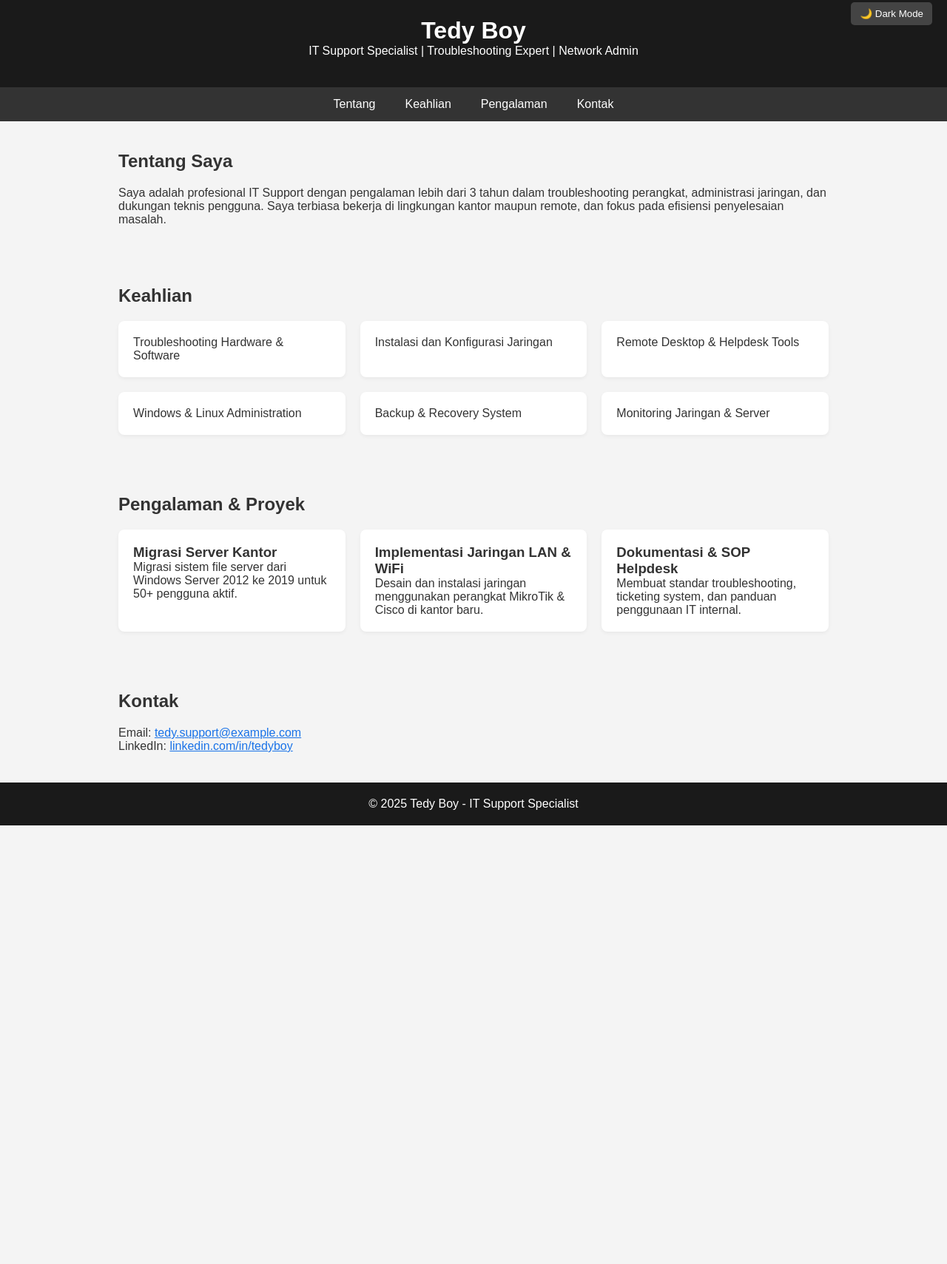
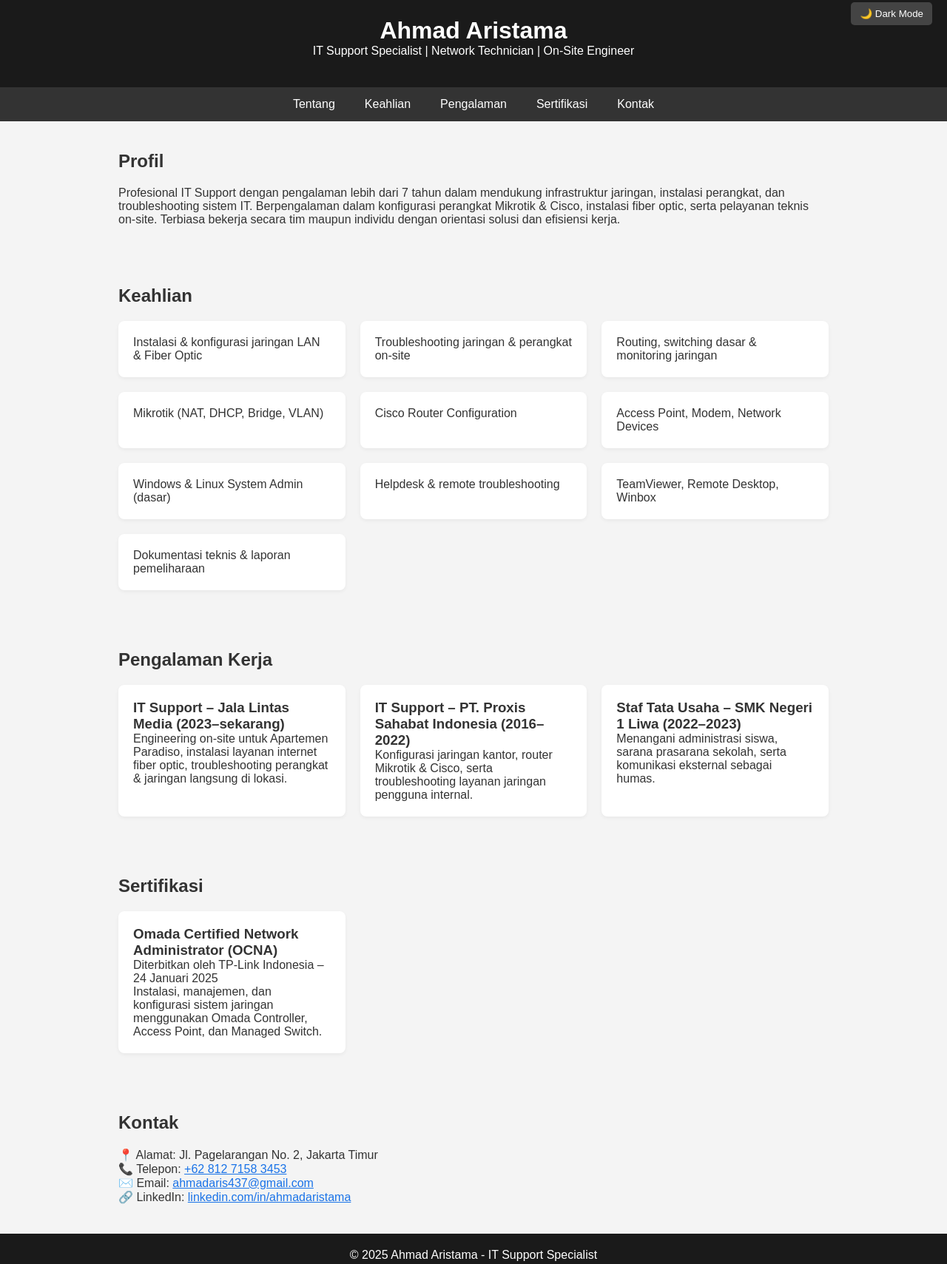
Before and after one commit to ahmad85-cyber/portofolio, a plain HTML site: page index.html in a window 1280 px wide. Shown: the part 17-1726 px from the top of the page at 74% size. Before the commit the page ends 1133 px from the top, so only its background shows below. Drawn offline with Linux system fonts and the light colour scheme.

Commit message:
Add files via upload

```diff
--- a/index.html
+++ b/index.html
@@ -2,7 +2,7 @@
 <html lang="id">
 <head>
   <meta charset="UTF-8">
-  <title>Portofolio IT Support - Tedy Boy</title>
+  <title>Ahmad Aristama - IT Support</title>
   <meta name="viewport" content="width=device-width, initial-scale=1.0">
   <style>
     :root {
@@ -13,7 +13,6 @@
       --card-bg: white;
       --link-color: #1a73e8;
     }
-
     body.dark {
       --bg-color: #121212;
       --text-color: #e0e0e0;
@@ -22,7 +21,6 @@
       --card-bg: #1e1e1e;
       --link-color: #90caf9;
     }
-
     * { box-sizing: border-box; margin: 0; padding: 0; }
     body {
       font-family: Arial, sans-serif;
@@ -30,7 +28,6 @@
       color: var(--text-color);
       transition: background 0.3s, color 0.3s;
     }
-
     header {
       background: var(--header-bg);
       color: white;
@@ -38,7 +35,6 @@
       text-align: center;
       position: relative;
     }
-
     .theme-toggle {
       position: absolute;
       top: 20px;
@@ -50,63 +46,51 @@
       cursor: pointer;
       border-radius: 5px;
     }
-
     nav {
       background: var(--nav-bg);
       display: flex;
       justify-content: center;
       flex-wrap: wrap;
     }
-
     nav a {
       color: white;
       padding: 14px 20px;
       text-decoration: none;
       display: block;
     }
-
     nav a:hover {
       background: #444;
     }
-
     section {
       padding: 40px 20px;
       max-width: 1000px;
       margin: auto;
     }
-
     h2 {
       margin-bottom: 20px;
-      color: var(--text-color);
     }
-
     .skill-list, .project-list {
       display: grid;
       gap: 20px;
     }
-
     .skill-item, .project-item {
       background: var(--card-bg);
       padding: 20px;
       border-radius: 8px;
       box-shadow: 0 2px 5px rgba(0,0,0,0.05);
     }
-
     footer {
       background: var(--header-bg);
       color: white;
       text-align: center;
       padding: 20px;
     }
-
     a { color: var(--link-color); }
-
     @media (min-width: 600px) {
       .skill-list, .project-list {
         grid-template-columns: repeat(2, 1fr);
       }
     }
-
     @media (min-width: 900px) {
       .skill-list, .project-list {
         grid-template-columns: repeat(3, 1fr);
@@ -117,8 +101,8 @@
 <body>
 
 <header>
-  <h1>Tedy Boy</h1>
-  <p>IT Support Specialist | Troubleshooting Expert | Network Admin</p>
+  <h1>Ahmad Aristama</h1>
+  <p>IT Support Specialist | Network Technician | On-Site Engineer</p>
   <button class="theme-toggle" onclick="toggleTheme()">🌙 Dark Mode</button>
 </header>
 
@@ -126,60 +110,77 @@
   <a href="#tentang">Tentang</a>
   <a href="#keahlian">Keahlian</a>
   <a href="#pengalaman">Pengalaman</a>
+  <a href="#sertifikasi">Sertifikasi</a>
   <a href="#kontak">Kontak</a>
 </nav>
 
 <section id="tentang">
-  <h2>Tentang Saya</h2>
-  <p>Saya adalah profesional IT Support dengan pengalaman lebih dari 3 tahun dalam troubleshooting perangkat, administrasi jaringan, dan dukungan teknis pengguna. Saya terbiasa bekerja di lingkungan kantor maupun remote, dan fokus pada efisiensi penyelesaian masalah.</p>
+  <h2>Profil</h2>
+  <p>Profesional IT Support dengan pengalaman lebih dari 7 tahun dalam mendukung infrastruktur jaringan, instalasi perangkat, dan troubleshooting sistem IT. Berpengalaman dalam konfigurasi perangkat Mikrotik & Cisco, instalasi fiber optic, serta pelayanan teknis on-site. Terbiasa bekerja secara tim maupun individu dengan orientasi solusi dan efisiensi kerja.</p>
 </section>
 
 <section id="keahlian">
   <h2>Keahlian</h2>
   <div class="skill-list">
-    <div class="skill-item">Troubleshooting Hardware & Software</div>
-    <div class="skill-item">Instalasi dan Konfigurasi Jaringan</div>
-    <div class="skill-item">Remote Desktop & Helpdesk Tools</div>
-    <div class="skill-item">Windows & Linux Administration</div>
-    <div class="skill-item">Backup & Recovery System</div>
-    <div class="skill-item">Monitoring Jaringan & Server</div>
+    <div class="skill-item">Instalasi & konfigurasi jaringan LAN & Fiber Optic</div>
+    <div class="skill-item">Troubleshooting jaringan & perangkat on-site</div>
+    <div class="skill-item">Routing, switching dasar & monitoring jaringan</div>
+    <div class="skill-item">Mikrotik (NAT, DHCP, Bridge, VLAN)</div>
+    <div class="skill-item">Cisco Router Configuration</div>
+    <div class="skill-item">Access Point, Modem, Network Devices</div>
+    <div class="skill-item">Windows & Linux System Admin (dasar)</div>
+    <div class="skill-item">Helpdesk & remote troubleshooting</div>
+    <div class="skill-item">TeamViewer, Remote Desktop, Winbox</div>
+    <div class="skill-item">Dokumentasi teknis & laporan pemeliharaan</div>
   </div>
 </section>
 
 <section id="pengalaman">
-  <h2>Pengalaman & Proyek</h2>
+  <h2>Pengalaman Kerja</h2>
   <div class="project-list">
     <div class="project-item">
-      <h3>Migrasi Server Kantor</h3>
-      <p>Migrasi sistem file server dari Windows Server 2012 ke 2019 untuk 50+ pengguna aktif.</p>
+      <h3>IT Support – Jala Lintas Media (2023–sekarang)</h3>
+      <p>Engineering on-site untuk Apartemen Paradiso, instalasi layanan internet fiber optic, troubleshooting perangkat & jaringan langsung di lokasi.</p>
     </div>
     <div class="project-item">
-      <h3>Implementasi Jaringan LAN & WiFi</h3>
-      <p>Desain dan instalasi jaringan menggunakan perangkat MikroTik & Cisco di kantor baru.</p>
+      <h3>IT Support – PT. Proxis Sahabat Indonesia (2016–2022)</h3>
+      <p>Konfigurasi jaringan kantor, router Mikrotik & Cisco, serta troubleshooting layanan jaringan pengguna internal.</p>
     </div>
     <div class="project-item">
-      <h3>Dokumentasi & SOP Helpdesk</h3>
-      <p>Membuat standar troubleshooting, ticketing system, dan panduan penggunaan IT internal.</p>
+      <h3>Staf Tata Usaha – SMK Negeri 1 Liwa (2022–2023)</h3>
+      <p>Menangani administrasi siswa, sarana prasarana sekolah, serta komunikasi eksternal sebagai humas.</p>
+    </div>
+  </div>
+</section>
+
+<section id="sertifikasi">
+  <h2>Sertifikasi</h2>
+  <div class="project-list">
+    <div class="project-item">
+      <h3>Omada Certified Network Administrator (OCNA)</h3>
+      <p>Diterbitkan oleh TP-Link Indonesia – 24 Januari 2025<br>
+      Instalasi, manajemen, dan konfigurasi sistem jaringan menggunakan Omada Controller, Access Point, dan Managed Switch.</p>
     </div>
   </div>
 </section>
 
 <section id="kontak">
   <h2>Kontak</h2>
-  <p>Email: <a href="mailto:tedy.support@example.com">tedy.support@example.com</a></p>
-  <p>LinkedIn: <a href="#">linkedin.com/in/tedyboy</a></p>
+  <p>📍 Alamat: Jl. Pagelarangan No. 2, Jakarta Timur</p>
+  <p>📞 Telepon: <a href="tel:+6281271583453">+62 812 7158 3453</a></p>
+  <p>✉️ Email: <a href="mailto:ahmadaris437@gmail.com">ahmadaris437@gmail.com</a></p>
+  <p>🔗 LinkedIn: <a href="#">linkedin.com/in/ahmadaristama</a></p>
 </section>
 
 <footer>
-  <p>© 2025 Tedy Boy - IT Support Specialist</p>
+  <p>© 2025 Ahmad Aristama - IT Support Specialist</p>
 </footer>
 
 <script>
   function toggleTheme() {
     document.body.classList.toggle('dark');
-    const button = document.querySelector('.theme-toggle');
-    const dark = document.body.classList.contains('dark');
-    button.textContent = dark ? "☀️ Light Mode" : "🌙 Dark Mode";
+    const btn = document.querySelector('.theme-toggle');
+    btn.textContent = document.body.classList.contains('dark') ? '☀️ Light Mode' : '🌙 Dark Mode';
   }
 </script>
 
```
